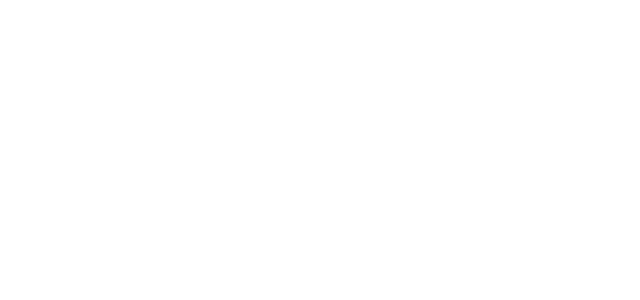
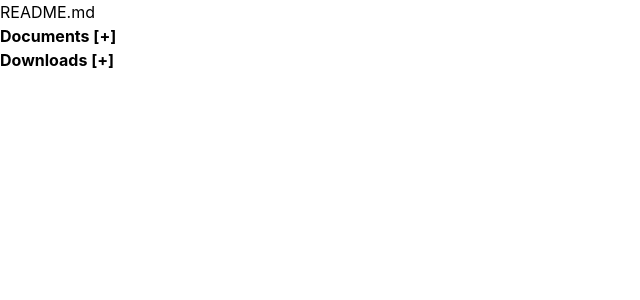
Before and after one commit to yiwenwangANU/playround_react, a React (Vite) app: page / in a window 1280 px wide. Before the commit this address had no page. Shown: the top 300 px of the page, without its empty margins (0-640 px from the left). Built offline with nearby package versions, Linux system fonts and the light colour scheme.

Commit message:
add file explorer

```diff
--- /dev/null
+++ b/src/pages/FileExplorerPage/FileExplorerPage.tsx
@@ -0,0 +1,58 @@
+import type { FC } from "react";
+import File from "./components/File";
+
+const DATA = [
+  {
+    id: 1,
+    name: "README.md",
+  },
+  {
+    id: 2,
+    name: "Documents",
+    children: [
+      {
+        id: 3,
+        name: "Word.doc",
+      },
+      {
+        id: 4,
+        name: "Powerpoint.ppt",
+      },
+    ],
+  },
+  {
+    id: 5,
+    name: "Downloads",
+    children: [
+      {
+        id: 6,
+        name: "unnamed.txt",
+      },
+      {
+        id: 7,
+        name: "Misc",
+        children: [
+          {
+            id: 8,
+            name: "foo.txt",
+          },
+          {
+            id: 9,
+            name: "bar.txt",
+          },
+        ],
+      },
+    ],
+  },
+];
+const FileExplorerPage: FC = () =>
+  DATA.map((file) => (
+    <File
+      id={file.id}
+      name={file.name}
+      children={file.children}
+      key={file.id}
+    />
+  ));
+
+export default FileExplorerPage;
--- /dev/null
+++ b/src/pages/FileExplorerPage/components/File/File.tsx
@@ -0,0 +1,34 @@
+import { useState, type FC } from "react";
+
+interface Props {
+  id: number;
+  name: string;
+  children?: Props[];
+}
+
+const File: FC<Props> = ({ id, name, children }) => {
+  const [expanded, setExpanded] = useState<boolean>(false);
+
+  const handleClick = () => setExpanded((prev) => !prev);
+
+  if (!children) return <div>{name}</div>;
+
+  return (
+    <div>
+      <button className="cursor-pointer font-bold" onClick={handleClick}>
+        {name} {expanded ? "[-]" : "[+]"}
+      </button>
+      {expanded &&
+        children.map((child) => (
+          <File
+            id={child.id}
+            name={child.name}
+            children={child.children}
+            key={child.id}
+          />
+        ))}
+    </div>
+  );
+};
+
+export default File;
--- /dev/null
+++ b/src/pages/FileExplorerPage/components/File/index.ts
@@ -0,0 +1 @@
+export { default } from "./File";
--- /dev/null
+++ b/src/pages/FileExplorerPage/index.ts
@@ -0,0 +1 @@
+export { default } from "./FileExplorerPage";
```
Also changed, not shown: src/App.tsx (+2 -6 lines).
